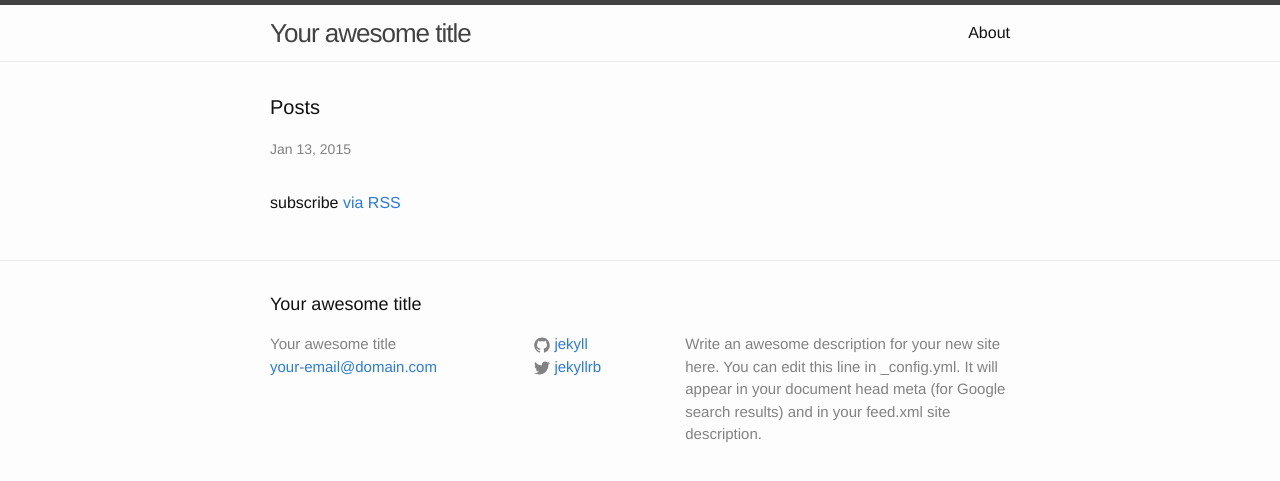
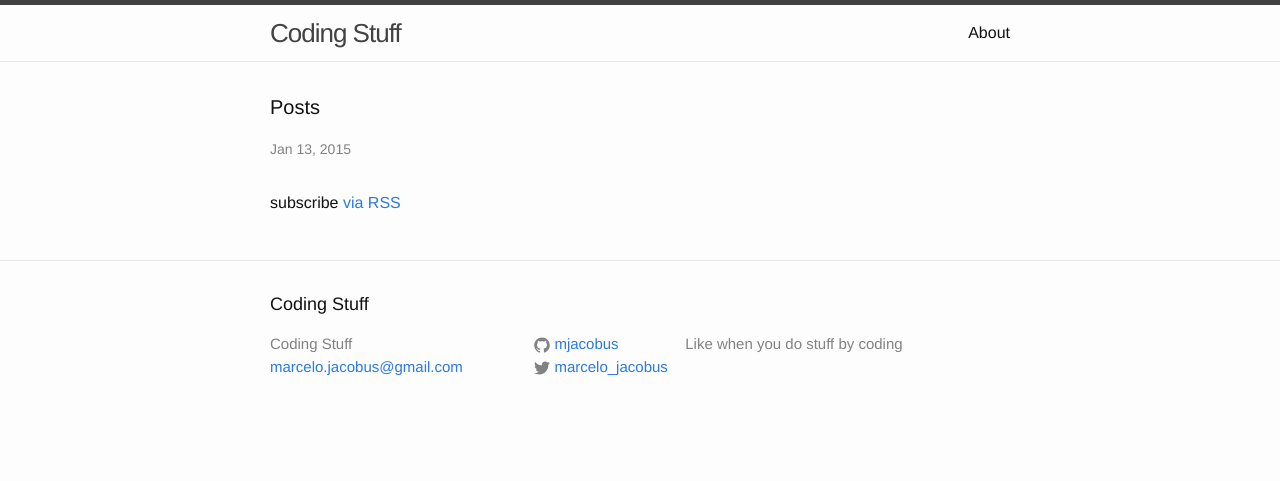
Before and after one commit to mjacobus/mjacobus.github.io, a Jekyll site: the page built from index.html, in a window 1280 px wide. Shown: the top 481 px of the page. Built offline with Jekyll 4.4.1, drawn with Linux system fonts in a browser that asks for light colours.

Commit message:
Changed some configs

```diff
--- a/_config.yml
+++ b/_config.yml
@@ -1,14 +1,12 @@
 # Site settings
-title: Your awesome title
-email: your-email@domain.com
+title: Coding Stuff
+email: marcelo.jacobus@gmail.com
 description: > # this means to ignore newlines until "baseurl:"
-  Write an awesome description for your new site here. You can edit this
-  line in _config.yml. It will appear in your document head meta (for
-  Google search results) and in your feed.xml site description.
+  Like when you do stuff by coding
 baseurl: "" # the subpath of your site, e.g. /blog/
-url: "http://yourdomain.com" # the base hostname & protocol for your site
-twitter_username: jekyllrb
-github_username:  jekyll
+url: "http://mjacobus.github.com" # the base hostname & protocol for your site
+twitter_username: marcelo_jacobus
+github_username:  mjacobus
 
 # Build settings
 markdown: kramdown
```
